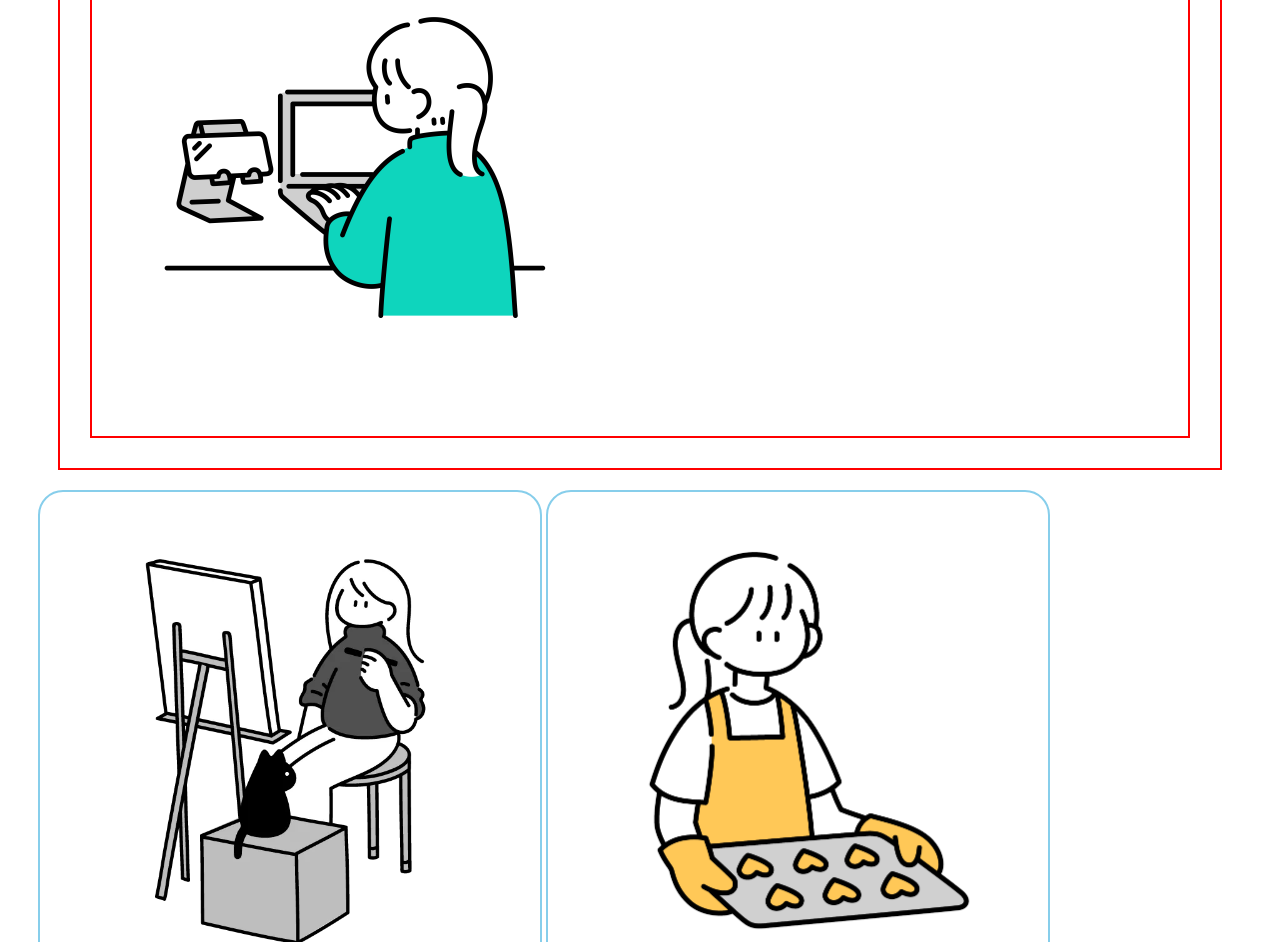
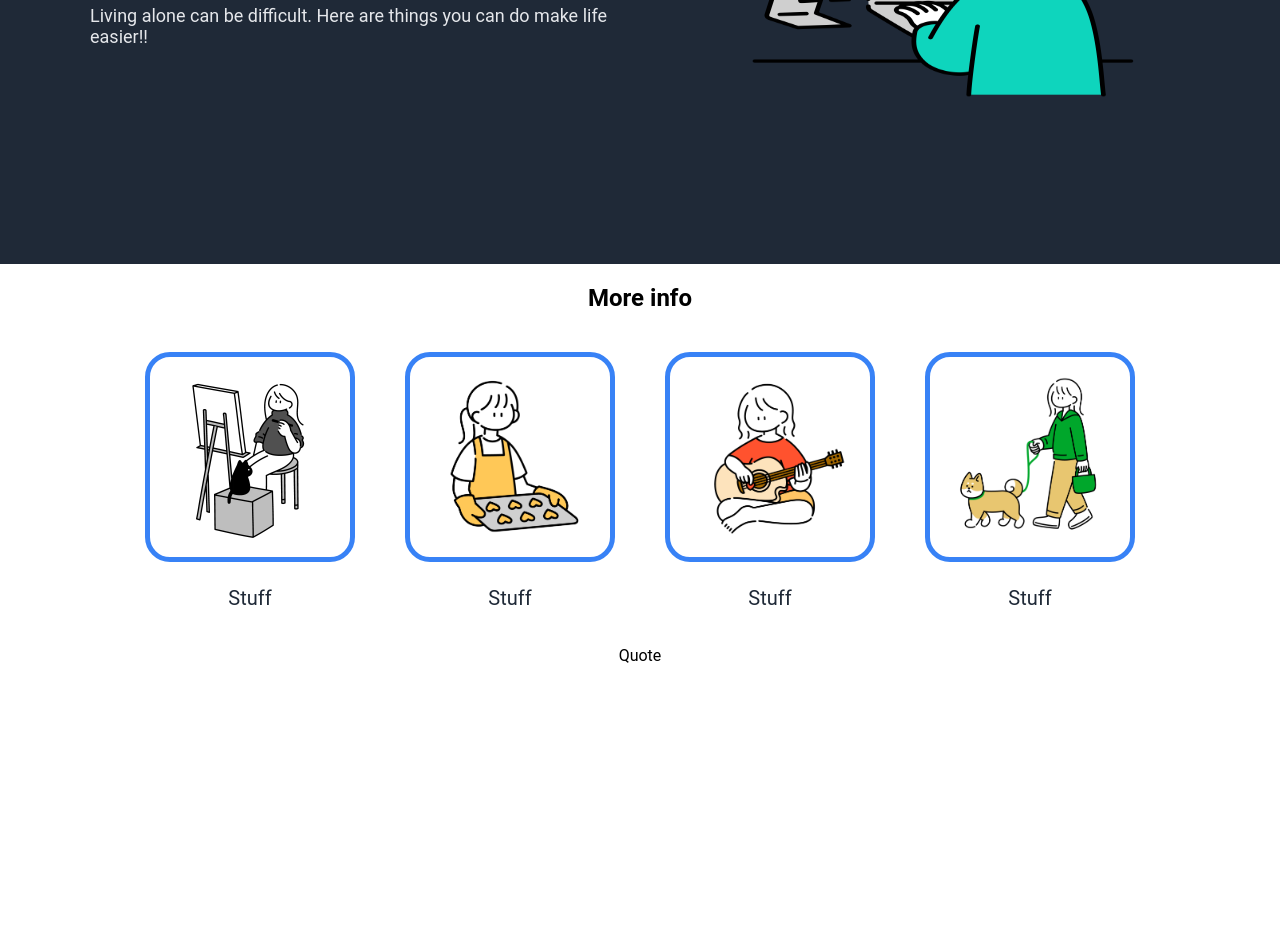
Before and after one commit to Dipper12d/Project1, a plain HTML site: page index.html in a window 1280 px wide. Shown: the part 274-1216 px from the top of the page. After the commit the page ends 955 px from the top, so only its background shows below. Drawn offline with Linux system fonts and the light colour scheme.

Commit message:
finished first and second section

```diff
--- a/index.html
+++ b/index.html
@@ -9,27 +9,55 @@
  <div class="sections">
 
     <div class="one">
-        <div class="text-1">
+        <div class="item">
+            <h1>
+                More stuff
+            </h1>
             <p>
             Living alone can be difficult. Here are things you can do make life easier!!
             </p>
         </div>
-        <div>
-         <img class="working" src="./images/computergirl.png">
+        <div class="photo">
+            <img class="working" src="./images/computergirl.png">
         </div>
-
     </div>
 
     <div class="two">
-
-        <img class="images" src="./images/art.png">
-        <img class="images" src="./images/baking.png">
-        <img class="images" src="./images/music.png">
-        <img class="images" src=".images/walking.png">
+      <div>
+            <h2>
+                More info
+            </h2>
+      </div>
+      <div class="images">
+        <div>
+         <img src="./images/art.png">
+         <p>
+            Stuff
+         </p>
+        </div>
+        <div>
+         <img src="./images/baking.png">
+         <p>
+            Stuff
+         </p>
+        </div>
+        <div>
+         <img src="./images/music.png">
+         <p>
+            Stuff
+         </p>
+        </div>
+        <div>
+         <img src="./images/walkingdog.png">
+         <p>
+            Stuff
+         </p>
+        </div>
+      </div>
     </div>
     <div class="three">
-        <p>Quote
-
+        <p>
+            Quote
         </p>
     </div>
  </div>
--- a/styles.css
+++ b/styles.css
@@ -1,31 +1,65 @@
-.sections {
- flex-direction: column;
- padding:30px ;
- margin-bottom: 10px;
+body {
+    background-color: #FFFFFF;
+    padding: 0;
+    margin: 0;
+    text-align: center;
+    font-family: 'Roboto', arial;
+}
+
+.sections{
+    flex-direction: column;
+    display:flex;
 }
 
 .one{
-    flex-direction: row;
-    margin: 20px;
-    padding: 10px;
-    border: 2px solid red;
+    display: flex;
+    color: #F9FAF8;
+    background-color: #1F2937;
+    align-items: center;
+    justify-content: center;
+    padding: 90px;
 }
 
-.one div{
-    margin: 20px;
-    padding: 10px;
-    border: 2px solid red;
+.item{
+    text-align: left;
+    margin-right: 50px;
+    flex-direction: column;
+    gap:8px;
+}
+
+.one p{
+    font-size: 18px;
+    color: #E5E7EB;
 }
 
 .working{
-    height: auto;
-    width: 500px;
+    width:500px;
+    height:354px;
+}
 
+.two{
+    display: flex;
+    flex-direction: column;
+    align-items: center;
+    justify-content: space-between;
 }
 
 .images{
-    height: auto;
-    width: 500px;
+    display: flex;
+    flex-direction: row;
+    gap: 50px;
+    margin-top: 20px;
+}
+
+.two img{
+    width: 200px;
+    height: 200px;
     border-radius: 25px;
-    border: 2px solid skyblue;
+    border: 5px solid #3882F6;
 }
+
+.two p{
+    text-align: center;
+    color: #1F2937;
+    font-size: 20px;
+}
```
Also changed, not shown: images/walkingdog.png (renamed from images/walking.png).
